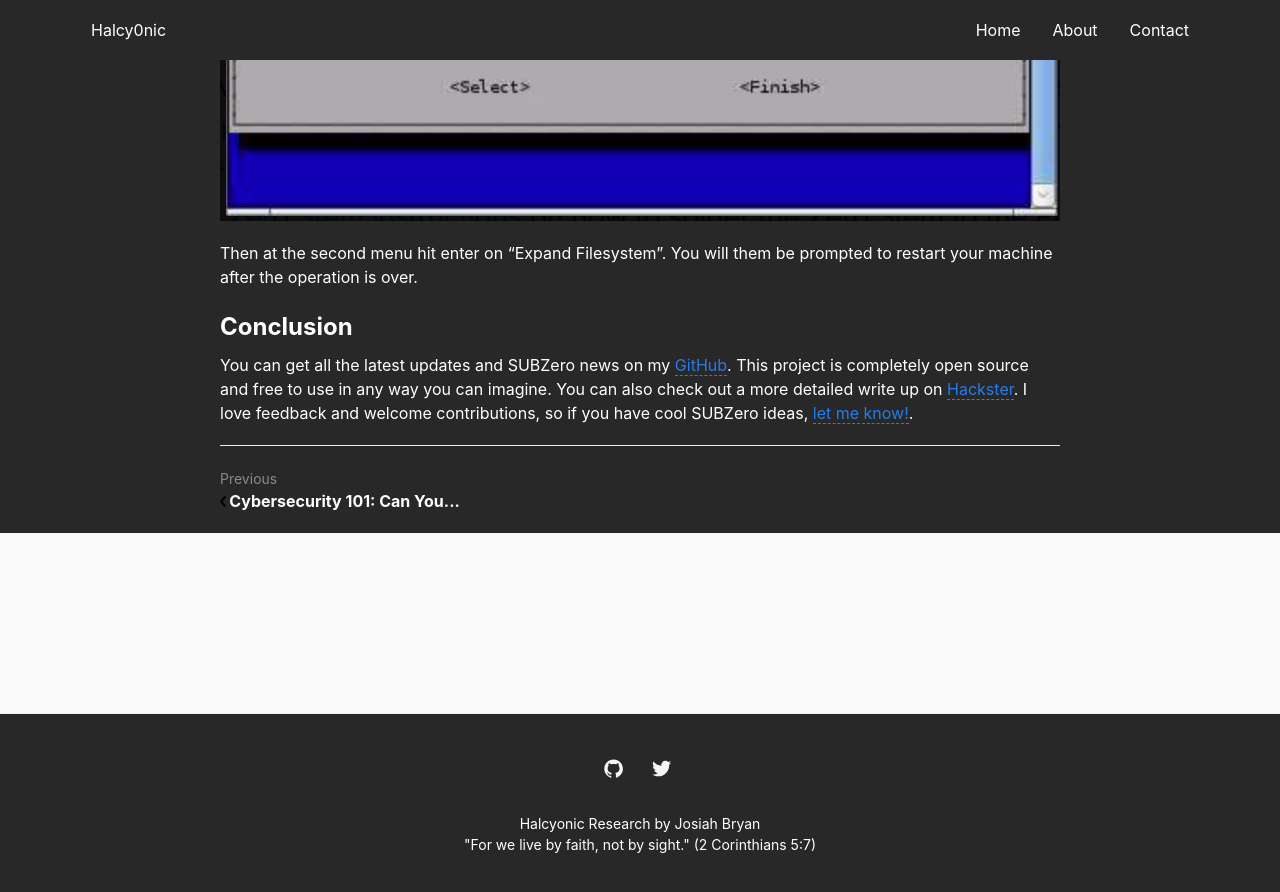
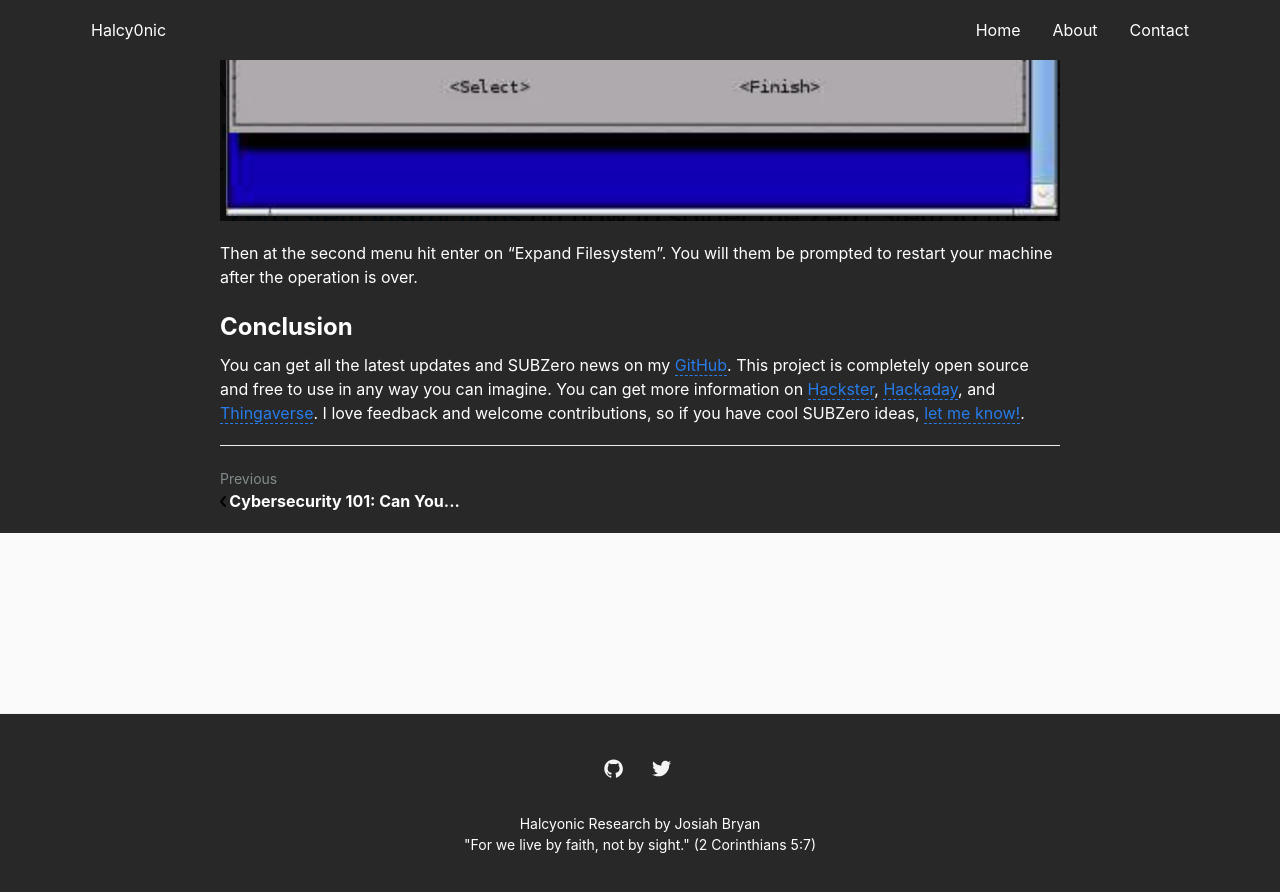
Before and after one commit to Halcy0nic/Halcy0nic.github.io, a Jekyll site: the page built from _posts/2019-02-05-SUBZero.md, in a window 1280 px wide and 900 px high, scrolled down 4584 px. Shown: the top 892 px of the window. Built offline with Jekyll 4.4.1, drawn with Linux system fonts in a browser that asks for light colours; comment, search, counter and statistics services are not loaded.

Commit message:
Updating SUBZero info

```diff
--- a/_posts/2019-02-05-SUBZero.md
+++ b/_posts/2019-02-05-SUBZero.md
@@ -102,4 +102,4 @@ Then at the second menu hit enter on "Expand Filesystem". You will them be promp
 
 ## Conclusion
 
-You can get all the latest updates and SUBZero news on my [GitHub](https://github.com/Halcy0nic/SUBZero).  This project is completely open source and free to use in any way you can imagine. You can also check out a more detailed write up on [Hackster](https://www.hackster.io/135000/subzero-pi-zero-usb-network-attached-storage-device-3f47be).  I love feedback and welcome contributions, so if you have cool SUBZero ideas, [let me know!](https://halcyonic.net/contact/).
+You can get all the latest updates and SUBZero news on my [GitHub](https://github.com/Halcy0nic/SUBZero).  This project is completely open source and free to use in any way you can imagine. You can get more information on [Hackster](https://www.hackster.io/135000/subzero-pi-zero-usb-network-attached-storage-device-3f47be), [Hackaday](https://hackaday.com/2019/03/12/this-raspberry-pi-is-nasty/), and [Thingaverse](https://www.thingiverse.com/thing:3389059).  I love feedback and welcome contributions, so if you have cool SUBZero ideas, [let me know!](https://halcyonic.net/contact/).
```
